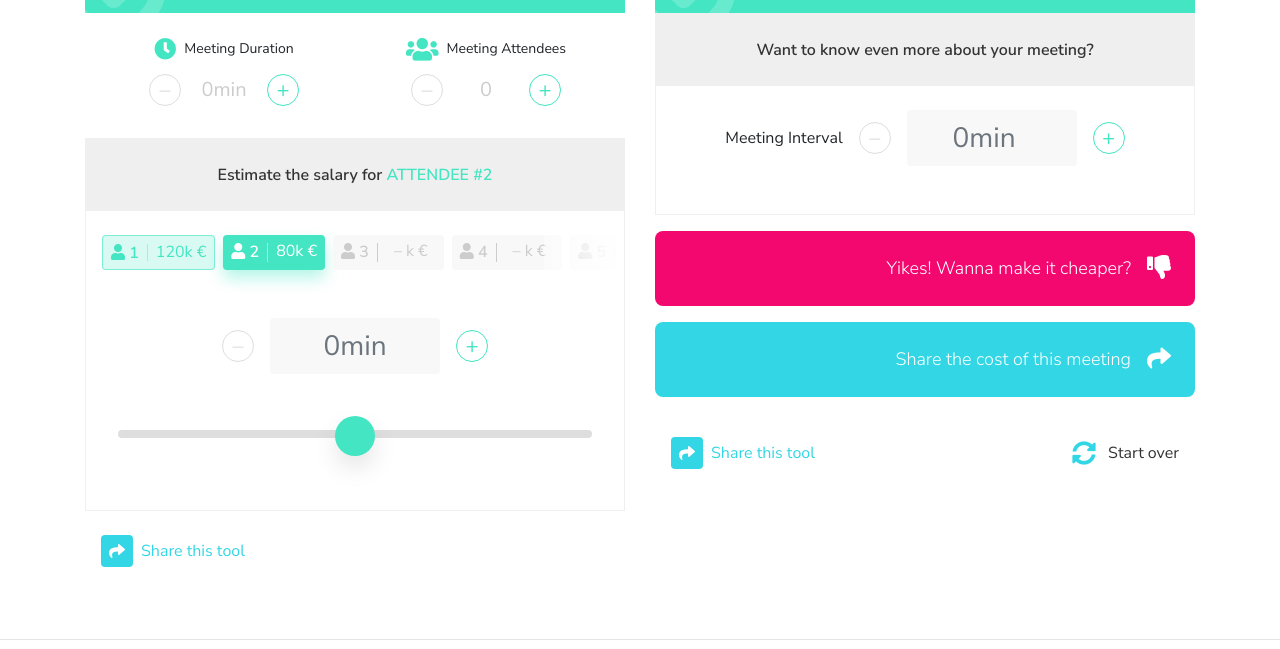
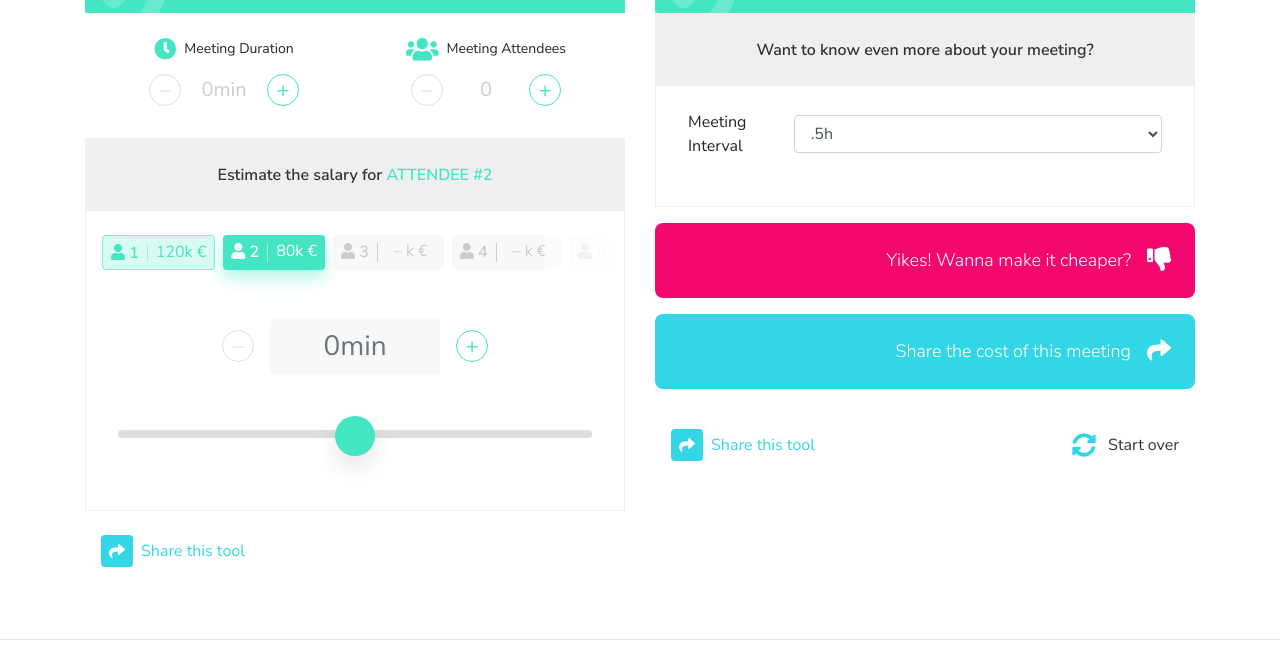
Before and after one commit to cOlOrPhunK/t-vest, a plain HTML site: page index.html in a window 1280 px wide. Shown: the part 151-800 px from the top of the page. Drawn offline with nearby package versions, Linux system fonts and the light colour scheme.

Commit message:
added select

```diff
--- a/index.html
+++ b/index.html
@@ -166,9 +166,13 @@
               <form>
                 <div class="form-group">
                   <label for="">Meeting Interval</label>
-                  <button class="btn-circle btn-circle--inactive">–</button>
-                  <input type="number" class="form-control" id="interval-selection-input" aria-describedby="meetingInterval" placeholder="0min">
-                  <button class="btn-circle">+</button>
+                  <select class="form-control" id="exampleFormControlSelect1">
+                    <option>.5h</option>
+                    <option>1h</option>
+                    <option>1.5h</option>
+                    <option>2h</option>
+                    <option>2.5h</option>
+                  </select>
                 </div>
               </form>
             </div>
```
